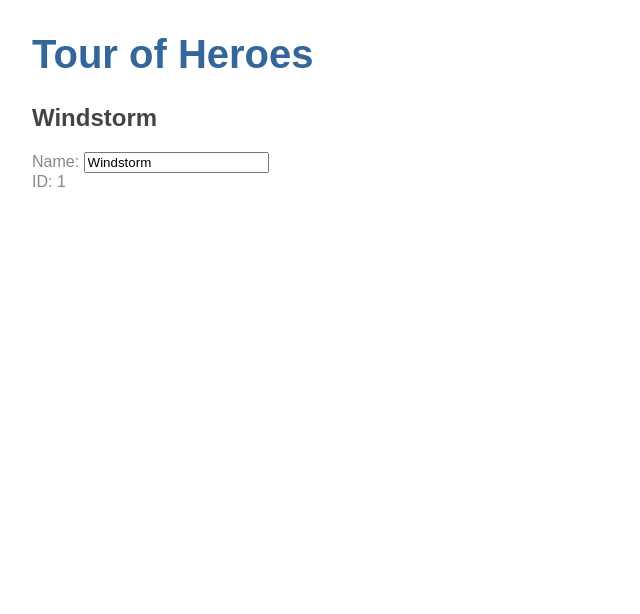
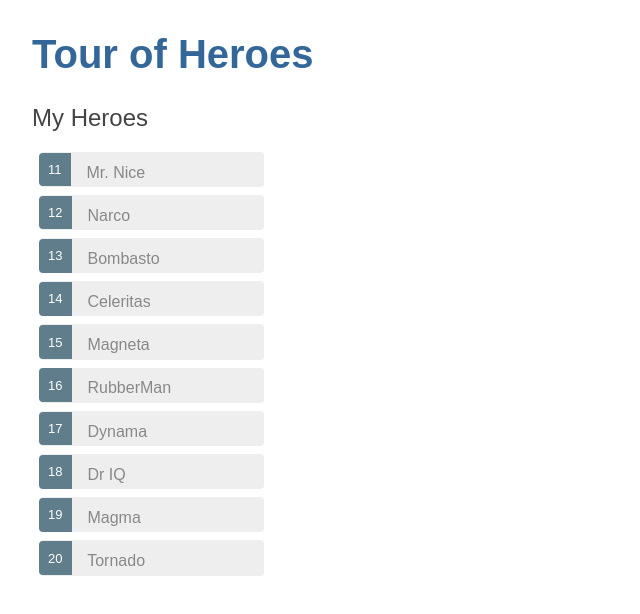
Before and after one commit to Joel-INTO/angular-tour-of-heroes, an Angular app: page / in a window 1280 px wide. Shown: the top 614 px of the page, without its empty margins (0-640 px from the left). Built offline with nearby package versions, Linux system fonts and the light colour scheme.

Commit message:
End of 2.

```diff
--- a/angular.json
+++ b/angular.json
@@ -1,5 +1,5 @@
 {
-  "$schema": "./node_modules/@angular/cli/lib/config/schema.json",
+  "$schema": "./../node_modules/@angular/cli/lib/config/schema.json",
   "version": 1,
   "newProjectRoot": "projects",
   "projects": {
@@ -18,13 +18,8 @@
             "main": "src/main.ts",
             "polyfills": "src/polyfills.ts",
             "tsConfig": "src/tsconfig.app.json",
-            "assets": [
-              "src/favicon.ico",
-              "src/assets"
-            ],
-            "styles": [
-              "src/styles.css"
-            ],
+            "assets": ["src/favicon.ico", "src/assets"],
+            "styles": ["src/styles.css"],
             "scripts": []
           },
           "configurations": {
@@ -78,26 +73,16 @@
             "polyfills": "src/polyfills.ts",
             "tsConfig": "src/tsconfig.spec.json",
             "karmaConfig": "src/karma.conf.js",
-            "styles": [
-              "src/styles.css"
-            ],
+            "styles": ["src/styles.css"],
             "scripts": [],
-            "assets": [
-              "src/favicon.ico",
-              "src/assets"
-            ]
+            "assets": ["src/favicon.ico", "src/assets"]
           }
         },
         "lint": {
           "builder": "@angular-devkit/build-angular:tslint",
           "options": {
-            "tsConfig": [
-              "src/tsconfig.app.json",
-              "src/tsconfig.spec.json"
-            ],
-            "exclude": [
-              "**/node_modules/**"
-            ]
+            "tsConfig": ["src/tsconfig.app.json", "src/tsconfig.spec.json"],
+            "exclude": ["**/node_modules/**"]
           }
         }
       }
@@ -123,9 +108,7 @@
           "builder": "@angular-devkit/build-angular:tslint",
           "options": {
             "tsConfig": "e2e/tsconfig.e2e.json",
-            "exclude": [
-              "**/node_modules/**"
-            ]
+            "exclude": ["**/node_modules/**"]
           }
         }
       }
--- a/src/app/heroes/heroes.component.css
+++ b/src/app/heroes/heroes.component.css
@@ -0,0 +1,48 @@
+/* HeroesComponent's private CSS styles */
+.selected {
+  background-color: #cfd8dc !important;
+  color: white;
+}
+.heroes {
+  margin: 0 0 2em 0;
+  list-style-type: none;
+  padding: 0;
+  width: 15em;
+}
+.heroes li {
+  cursor: pointer;
+  position: relative;
+  left: 0;
+  background-color: #eee;
+  margin: 0.5em;
+  padding: 0.3em 0;
+  height: 1.6em;
+  border-radius: 4px;
+}
+.heroes li.selected:hover {
+  background-color: #bbd8dc !important;
+  color: white;
+}
+.heroes li:hover {
+  color: #607d8b;
+  background-color: #ddd;
+  left: 0.1em;
+}
+.heroes .text {
+  position: relative;
+  top: -3px;
+}
+.heroes .badge {
+  display: inline-block;
+  font-size: small;
+  color: white;
+  padding: 0.8em 0.7em 0 0.7em;
+  background-color: #607d8b;
+  line-height: 1em;
+  position: relative;
+  left: -1px;
+  top: -4px;
+  height: 1.8em;
+  margin-right: 0.8em;
+  border-radius: 4px 0 0 4px;
+}
--- a/src/app/heroes/heroes.component.html
+++ b/src/app/heroes/heroes.component.html
@@ -1,9 +1,20 @@
-<h2><strong>{{hero.name}}</strong></h2>
-<div>
-  <label>Name:
-    <input [(ngModel)]="hero.name" placeholder="Name">
-  </label>
+<h2>My Heroes</h2>
+<ul class="heroes">
+  <li
+    *ngFor="let hero of heroes"
+    (click)="onSelect(hero)"
+    [class.selected]="hero === selectedHero"
+  >
+    <span class="badge">{{ hero.id }}</span> {{ hero.name }}
+  </li>
+</ul>
+
+<div *ngIf="selectedHero">
+  <h2>{{ selectedHero.name | uppercase }} Details</h2>
+  <div><span>id: </span>{{ selectedHero.id }}</div>
+  <div>
+    <label
+      >name: <input [(ngModel)]="selectedHero.name" placeholder="name" />
+    </label>
+  </div>
 </div>
-<div>
-  <span>ID: </span>{{hero.id}}
-</div>
--- a/src/app/heroes/heroes.component.ts
+++ b/src/app/heroes/heroes.component.ts
@@ -1,20 +1,20 @@
-import { Component, OnInit } from '@angular/core';
-import { Hero } from '../hero';
+import { Component, OnInit } from "@angular/core";
+import { Hero } from "../hero";
+import { HEROES } from "../mock-heroes";
 
 @Component({
-  selector: 'app-heroes',
-  templateUrl: './heroes.component.html',
-  styleUrls: ['./heroes.component.css']
+  selector: "app-heroes",
+  templateUrl: "./heroes.component.html",
+  styleUrls: ["./heroes.component.css"]
 })
+export class HeroesComponent implements OnInit {
+  heroes = HEROES;
+  selectedHero: Hero;
+  onSelect(hero: Hero): void {
+    this.selectedHero = hero;
+  }
 
-export class HeroesComponent implements OnInit {
-  hero: Hero = {
-    id: 1,
-    name: 'Windstorm'
-  };
+  constructor() {}
 
-  constructor() { }
-
-  ngOnInit() {
-  }
+  ngOnInit() {}
 }
--- /dev/null
+++ b/src/app/mock-heroes.ts
@@ -0,0 +1,14 @@
+import { Hero } from "./hero";
+
+export const HEROES: Hero[] = [
+  { id: 11, name: "Mr. Nice" },
+  { id: 12, name: "Narco" },
+  { id: 13, name: "Bombasto" },
+  { id: 14, name: "Celeritas" },
+  { id: 15, name: "Magneta" },
+  { id: 16, name: "RubberMan" },
+  { id: 17, name: "Dynama" },
+  { id: 18, name: "Dr IQ" },
+  { id: 19, name: "Magma" },
+  { id: 20, name: "Tornado" }
+];
```
Also changed, not shown: src/app/hero.ts (line endings or trailing spaces).
